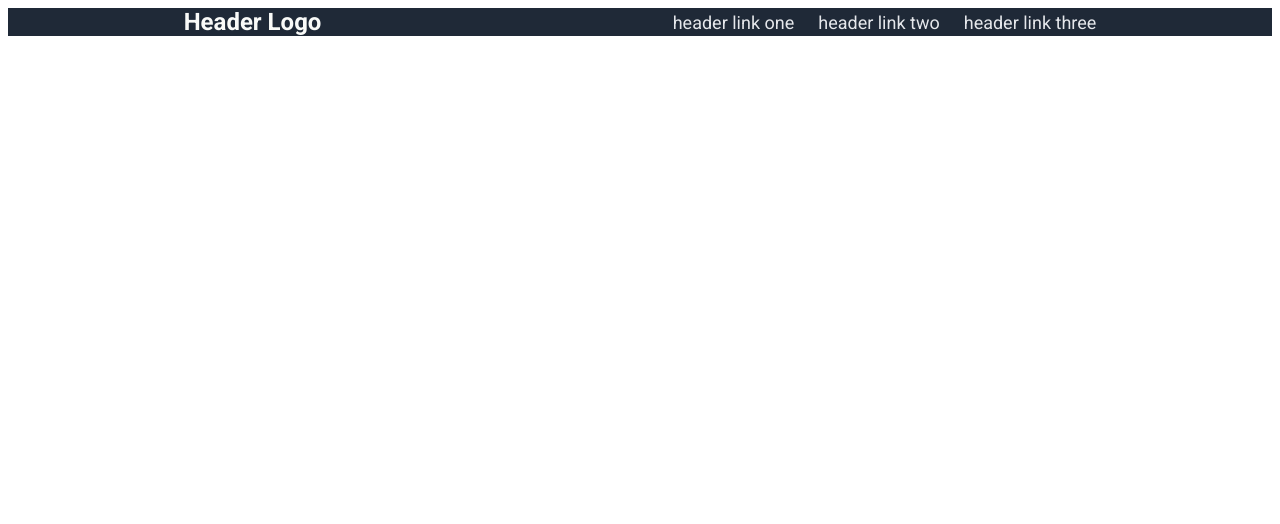
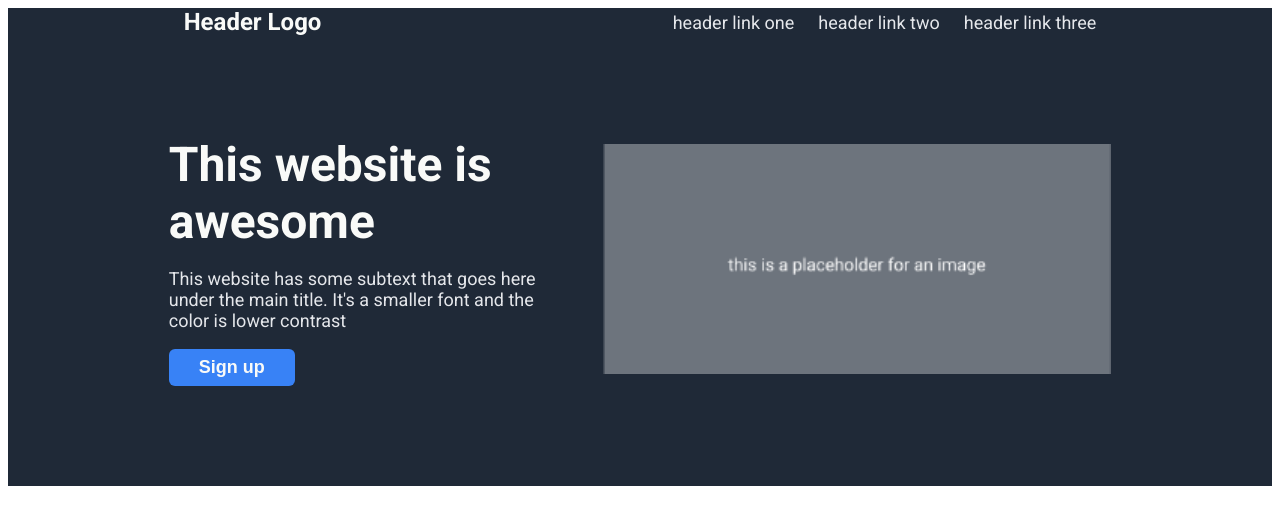
Before and after one commit to bobmeix/odin-landing-page, a plain HTML site: page index.html in a window 1280 px wide. Drawn offline with Linux system fonts and the light colour scheme.

Commit message:
Add Hero section to Landing Page

```diff
--- a/index.html
+++ b/index.html
@@ -1,5 +1,6 @@
 <!DOCTYPE html>
 <html lang="en">
+
 <head>
     <meta charset="UTF-8">
     <meta http-equiv="X-UA-Compatible" content="IE=edge">
@@ -7,6 +8,7 @@
     <title>Landing Page</title>
     <link rel="stylesheet" href="style.css">
 </head>
+
 <body>
     <section class="header">
         <div class="header-logo">Header Logo</div>
@@ -18,5 +20,19 @@
             </ul>
         </div>
     </section>
+    <section class="hero">
+        <div class="left">
+            <h1>This website is awesome</h1>
+            <p>This website has some subtext that goes here
+                under the main title. It's a smaller
+                font and the color is lower contrast
+            </p>
+            <a href="#"><button>Sign up</button></a>
+        </div>
+        <div class="right">
+            <img id="placeholder" src="images/placeholder.png" alt="placeholder">
+        </div>
+    </section>
 </body>
+
 </html>
--- a/style.css
+++ b/style.css
@@ -19,9 +19,35 @@ body {
 
 }
 
-.header-links a {
+.header-links a,
+.hero .left p {
     font-size: 18px;
     color: #E5E7EB;
+}
+
+.hero {
+    display: flex;
+    justify-content: center;
+    align-items: center;
+    gap: 30px;
+    height: 300px;
+    padding: 75px 0;
+    background-color: #1F2937;
+}
+
+.hero .left {
+    max-width: 32%;
+}
+
+.hero .left h1 {
+    margin: 0;
+    font-size: 48px;
+    font-weight: 800;
+    color: #F9FAF8;
+}
+
+#placeholder {
+    height: 230px;
 }
 
 ul {
@@ -34,5 +60,14 @@ ul {
 
 a {
     text-decoration: none;
+}
 
+button {
+    background-color: #3882F6;
+    color: #F9FAF8;
+    font-weight: 700;
+    font-size: 18px;
+    padding: 8px 30px;
+    border-radius: 6px;
+    border: 0;
 }
```
Also changed, not shown: images/placeholder.png (added).
